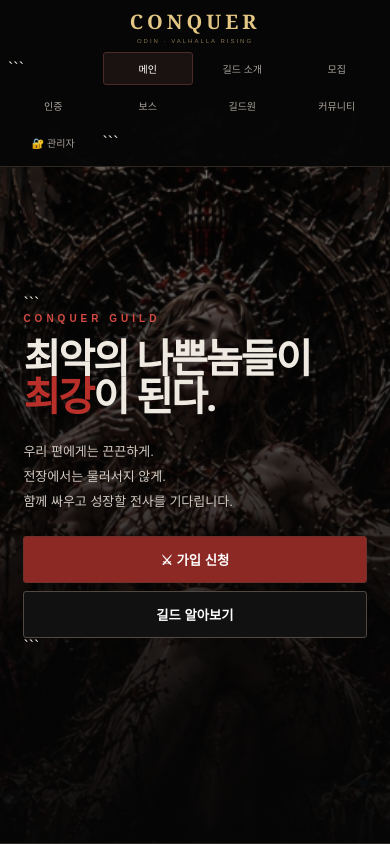
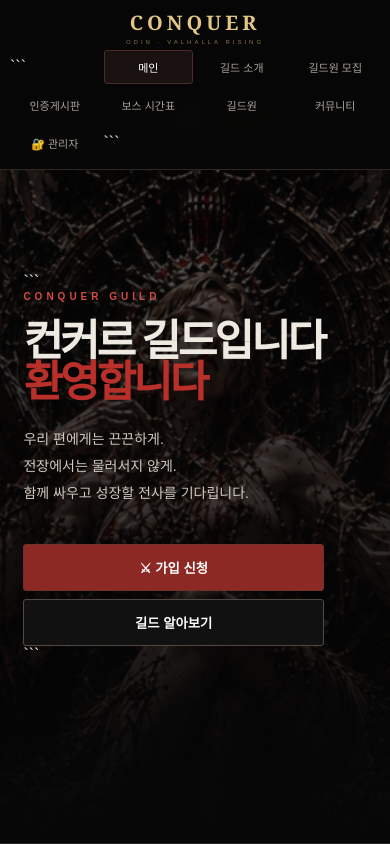
Before and after one commit to topjunbi-design/conquer-guild, a website: page index.html in a window 390 px wide. Shown: the top 844 px of the page. Drawn offline with Linux system fonts and the light colour scheme.

Commit message:
Update index.html

````diff
--- a/index.html
+++ b/index.html
@@ -4,14 +4,17 @@
 <head>
 <meta charset="utf-8">
 <meta name="viewport" content="width=device-width,initial-scale=1">
+
 <title>CONQUER | 컨커르</title>
 
 <style>
 :root{
   --bg:#070707;
   --panel:#111;
+  --panel2:#161311;
   --line:#2d2824;
   --red:#b92f29;
+  --red2:#70201b;
   --gold:#c9a35f;
   --text:#eee9e1;
   --muted:#99938c;
@@ -33,7 +36,7 @@ body{
 }
 
 /* =========================
-   상단 메뉴
+   TOP NAV
 ========================= */
 
 .side{
@@ -41,14 +44,20 @@ body{
   z-index:100;
   top:0;
   left:0;
-  width:100%;
-  background:rgba(7,7,7,.97);
+  right:0;
+  height:72px;
+  background:rgba(7,7,7,.94);
+  backdrop-filter:blur(12px);
   border-bottom:1px solid var(--line);
-  padding:10px 20px;
+
+  display:flex;
+  align-items:center;
+  padding:0 28px;
 }
 
 .logo{
-  text-align:center;
+  min-width:210px;
+  text-align:left;
   font:700 25px Georgia,serif;
   letter-spacing:5px;
   color:#e4c785;
@@ -64,14 +73,18 @@ body{
 
 .menu{
   display:flex;
-  justify-content:center;
   align-items:center;
-  gap:5px;
-  margin-top:9px;
+  gap:3px;
+  overflow-x:auto;
+  scrollbar-width:none;
+}
+
+.menu::-webkit-scrollbar{
+  display:none;
 }
 
 .menu a{
-  padding:10px 14px;
+  padding:11px 13px;
   border:1px solid transparent;
   border-radius:3px;
   color:#aaa39b;
@@ -88,35 +101,38 @@ body{
 }
 
 .join{
-  position:absolute;
-  right:20px;
-  top:37px;
+  margin-left:auto;
+  white-space:nowrap;
   background:linear-gradient(#a9352e,#651b17);
   border:1px solid #77342e;
   color:#fff;
-  padding:10px 15px;
+  padding:11px 17px;
   border-radius:3px;
   font-weight:bold;
   cursor:pointer;
 }
 
 /* =========================
-   본문
+   MAIN
 ========================= */
 
 main{
-  padding-top:91px;
+  margin:0;
+  padding-top:72px;
 }
 
 /* =========================
-   메인
+   HERO
 ========================= */
 
 .hero{
-  min-height:calc(100vh - 91px);
+  min-height:calc(100vh - 72px);
+
   display:flex;
   align-items:center;
+
   padding:80px 8%;
+
   position:relative;
   overflow:hidden;
 
@@ -124,19 +140,33 @@ main{
     linear-gradient(
       90deg,
       #050505 0%,
-      rgba(5,5,5,.88) 38%,
-      rgba(5,5,5,.55) 70%,
-      rgba(5,5,5,.75) 100%
+      rgba(5,5,5,.92) 35%,
+      rgba(5,5,5,.58) 65%,
+      rgba(5,5,5,.8) 100%
     ),
     url("queen-reference.png") center/cover no-repeat;
 
   border-bottom:1px solid var(--line);
 }
 
+.hero:after{
+  content:"";
+  position:absolute;
+  inset:auto 0 0 0;
+  height:180px;
+
+  background:linear-gradient(
+    transparent,
+    var(--bg)
+  );
+
+  pointer-events:none;
+}
+
 .hero-content{
   position:relative;
   z-index:2;
-  max-width:780px;
+  max-width:760px;
 }
 
 .eyebrow{
@@ -162,14 +192,20 @@ main{
   font-size:16px;
 }
 
+.hero-buttons{
+  margin-top:30px;
+}
+
 .btn,
 .submit{
   display:inline-block;
   padding:13px 20px;
   margin:8px 6px 0 0;
+
   border:1px solid #71312b;
   background:#8c2924;
   color:#fff;
+
   border-radius:3px;
   cursor:pointer;
   font-weight:bold;
@@ -181,15 +217,16 @@ main{
 }
 
 /* =========================
-   섹션
+   SECTIONS
 ========================= */
 
 .page{
   display:block;
-  padding:90px 8%;
+  padding:100px 8%;
   min-height:70vh;
+
   border-bottom:1px solid var(--line);
-  scroll-margin-top:110px;
+  scroll-margin-top:72px;
 }
 
 .page:nth-child(even){
@@ -208,7 +245,7 @@ main{
 }
 
 /* =========================
-   카드
+   CARDS
 ========================= */
 
 .cards{
@@ -222,10 +259,17 @@ main{
   border:1px solid var(--line);
   padding:25px;
   border-radius:4px;
+  transition:.2s;
+}
+
+.card:hover{
+  transform:translateY(-3px);
+  border-color:#594037;
 }
 
 .card h3{
   margin-top:0;
+  color:#eee;
 }
 
 .card p,
@@ -235,7 +279,7 @@ main{
 }
 
 /* =========================
-   표
+   BOSS TABLE
 ========================= */
 
 .table{
@@ -263,7 +307,7 @@ th{
 }
 
 /* =========================
-   알림
+   NOTICE
 ========================= */
 
 .notice{
@@ -271,20 +315,26 @@ th{
   border:1px solid var(--line);
   background:#0f0f0f;
   color:#bbb;
+  margin-bottom:15px;
 }
 
 /* =========================
-   팝업
+   MODAL
 ========================= */
 
 .modal{
   display:none;
+
   position:fixed;
   inset:0;
+
   background:#000c;
+
   z-index:200;
+
   align-items:center;
   justify-content:center;
+
   padding:20px;
 }
 
@@ -296,8 +346,11 @@ th{
   width:min(560px,100%);
   max-height:90vh;
   overflow:auto;
+
   background:#111;
+
   border:1px solid #63452f;
+
   padding:27px;
 }
 
@@ -316,11 +369,16 @@ label{
 input,
 textarea{
   width:100%;
+
   margin-top:5px;
+
   background:#080808;
   color:white;
+
   border:1px solid #3b3733;
+
   padding:11px;
+
   border-radius:3px;
 }
 
@@ -343,44 +401,51 @@ textarea{
   border-color:#4b4540;
 }
 
-/* =====================================================
-   모바일
-===================================================== */
+/* =========================
+   MOBILE
+========================= */
 
 @media(max-width:850px){
 
   .side{
-    position:fixed;
-    top:0;
-    left:0;
-    width:100%;
-    padding:8px 8px 7px;
+    height:auto;
+    min-height:62px;
+
+    padding:9px 10px;
+
+    display:flex;
+    flex-wrap:wrap;
+
+    gap:5px;
   }
 
   .logo{
+    min-width:auto;
+    width:100%;
+
+    text-align:center;
+
     font-size:20px;
     letter-spacing:4px;
   }
 
   .logo small{
     font-size:6px;
-    letter-spacing:2px;
   }
 
   .menu{
+    order:2;
     width:100%;
     display:grid;
-    grid-template-columns:repeat(4,minmax(0,1fr));
+    grid-template-columns:repeat(4,1fr);
     gap:4px;
-    margin-top:8px;
+    overflow:visible;
   }
 
   .menu a{
-    width:100%;
-    padding:9px 2px;
+    padding:8px 3px;
     text-align:center;
     font-size:11px;
-    overflow:hidden;
   }
 
   .join{
@@ -388,49 +453,35 @@ textarea{
   }
 
   main{
-    padding-top:111px;
+    padding-top:94px;
   }
 
   .hero{
-    min-height:calc(100vh - 111px);
+    min-height:calc(100vh - 94px);
+
     padding:55px 7%;
+
     background:
       linear-gradient(
         180deg,
-        rgba(5,5,5,.48),
-        rgba(5,5,5,.95)
+        rgba(5,5,5,.55),
+        rgba(5,5,5,.94)
       ),
       url("queen-reference.png") center/cover no-repeat;
   }
 
-  .hero-content{
-    width:100%;
-  }
-
-  .eyebrow{
-    font-size:10px;
-    letter-spacing:4px;
-  }
-
   .hero h1{
-    font-size:48px;
+    font-size:52px;
     letter-spacing:-3px;
-    margin-top:15px;
   }
 
   .hero p{
     font-size:14px;
   }
 
-  .hero .btn{
-    width:100%;
-    margin-right:0;
-  }
-
   .page{
-    padding:70px 7%;
+    padding:75px 7%;
     min-height:auto;
-    scroll-margin-top:115px;
   }
 
   .title{
@@ -441,43 +492,39 @@ textarea{
     grid-template-columns:1fr;
   }
 
+  .row{
+    grid-template-columns:1fr;
+  }
+
   .card{
     padding:20px;
   }
 
-  .row{
-    grid-template-columns:1fr;
+  .btn{
+    width:100%;
+    text-align:center;
   }
 
 }
 
-/* =====================================================
-   작은 휴대폰
-===================================================== */
+/* =========================
+   SMALL PHONE
+========================= */
 
 @media(max-width:430px){
 
-  .menu a{
-    font-size:10px;
-    padding:8px 1px;
+  .hero h1{
+    font-size:43px;
   }
 
-  main{
-    padding-top:108px;
+  .eyebrow{
+    letter-spacing:4px;
+    font-size:10px;
   }
 
   .hero{
-    min-height:calc(100vh - 108px);
-    padding:45px 6%;
-  }
-
-  .hero h1{
-    font-size:40px;
-    letter-spacing:-2px;
-  }
-
-  .hero p{
-    font-size:13px;
+    padding-left:6%;
+    padding-right:6%;
   }
 
   .page{
@@ -493,7 +540,7 @@ textarea{
 <body>
 
 <!-- =========================
-     상단 메뉴
+     NAV
 ========================= -->
 
 <aside class="side">
@@ -510,11 +557,11 @@ textarea{
 
 <a data-page="guild">길드 소개</a>
 
-<a data-page="recruit">모집</a>
+<a data-page="recruit">길드원 모집</a>
 
-<a data-page="proof">인증</a>
+<a data-page="proof">인증게시판</a>
 
-<a data-page="boss">보스</a>
+<a data-page="boss">보스 시간표</a>
 
 <a data-page="members">길드원</a>
 
@@ -534,7 +581,7 @@ textarea{
 <main>
 
 <!-- =========================
-     메인
+     HOME
 ========================= -->
 
 <section id="home" class="hero">
@@ -547,8 +594,8 @@ textarea{
 </div>
 
 <h1>
-  최악의 나쁜놈들이<br>
-  <span>최강</span>이 된다.
+  컨커르 길드입니다<br>
+  <span>환영합니다</span>
 </h1>
 
 <p>
@@ -557,13 +604,17 @@ textarea{
   함께 싸우고 성장할 전사를 기다립니다.
 </p>
 
+<div class="hero-buttons">
+
   <button class="btn" onclick="openJoin()">
     ⚔ 가입 신청
   </button>
 
-<button class="btn dark" onclick="show('guild')">
+  <button class="btn dark" onclick="scrollToSection('guild')">
     길드 알아보기
   </button>
+
+</div>
 ```
 
   </div>
@@ -571,7 +622,7 @@ textarea{
 </section>
 
 <!-- =========================
-     길드 소개
+     GUILD
 ========================= -->
 
 <section id="guild" class="page">
@@ -617,7 +668,7 @@ textarea{
 </section>
 
 <!-- =========================
-     모집
+     RECRUIT
 ========================= -->
 
 <section id="recruit" class="page">
@@ -653,7 +704,7 @@ textarea{
 </section>
 
 <!-- =========================
-     인증
+     PROOF
 ========================= -->
 
 <section id="proof" class="page">
@@ -671,7 +722,7 @@ textarea{
 </section>
 
 <!-- =========================
-     보스
+     BOSS
 ========================= -->
 
 <section id="boss" class="page">
@@ -745,7 +796,7 @@ textarea{
 </section>
 
 <!-- =========================
-     길드원
+     MEMBERS
 ========================= -->
 
 <section id="members" class="page">
@@ -763,7 +814,7 @@ textarea{
 </section>
 
 <!-- =========================
-     커뮤니티
+     COMMUNITY
 ========================= -->
 
 <section id="community" class="page">
@@ -806,7 +857,7 @@ textarea{
 </section>
 
 <!-- =========================
-     관리자
+     ADMIN
 ========================= -->
 
 <section id="admin" class="page">
@@ -826,7 +877,7 @@ textarea{
 </main>
 
 <!-- =========================
-     가입 신청 팝업
+     JOIN MODAL
 ========================= -->
 
 <div class="modal" id="joinModal">
@@ -889,7 +940,7 @@ textarea{
 </div>
 
 <!-- =========================
-     관리자 로그인
+     LOGIN MODAL
 ========================= -->
 
 <div class="modal" id="loginModal">
@@ -918,7 +969,10 @@ textarea{
   비밀번호
 </label>
 
-<input id="adminPw" type="password">
+<input
+  id="adminPw"
+  type="password"
+>
 
 <button class="submit" onclick="login()">
   로그인
@@ -933,11 +987,36 @@ textarea{
 
 const $ = s => document.querySelector(s);
 
+const pages = [
+  ...document.querySelectorAll('.page')
+];
+
 const links = [
   ...document.querySelectorAll('.menu a')
 ];
 
-/* 메뉴 이동 */
+/* =========================
+   SECTION SCROLL
+========================= */
+
+function scrollToSection(id){
+
+  const el = document.getElementById(id);
+
+  if(el){
+
+    el.scrollIntoView({
+      behavior:'smooth',
+      block:'start'
+    });
+
+  }
+
+}
+
+/* =========================
+   MENU
+========================= */
 
 function show(id){
 
@@ -950,14 +1029,12 @@ function show(id){
     block:'start'
   });
 
-  links.forEach(a => {
-
+  links.forEach(a =>
     a.classList.toggle(
       'on',
       a.dataset.page === id
+    )
   );
-
-  });
 
   if(id === 'members') loadMembers();
 
@@ -967,7 +1044,9 @@ function show(id){
 
 }
 
-/* 메뉴 클릭 */
+/* =========================
+   MENU CLICK
+========================= */
 
 links.forEach(a => {
 
@@ -977,9 +1056,8 @@ links.forEach(a => {
 
       try{
 
-        const m = await fetch(
-          '/api/admin/me'
-        ).then(r => r.json());
+        const m = await fetch('/api/admin/me')
+          .then(r => r.json());
 
         if(!m.authenticated){
 
@@ -987,15 +1065,15 @@ links.forEach(a => {
             .classList.add('show');
 
           return;
+
         }
 
       }catch(e){
 
-        alert(
-          '관리자 서버에 연결할 수 없습니다.'
-        );
+        alert('관리자 서버에 연결할 수 없습니다.');
 
         return;
+
       }
 
     }
@@ -1006,7 +1084,9 @@ links.forEach(a => {
 
 });
 
-/* 가입 팝업 */
+/* =========================
+   JOIN
+========================= */
 
 function openJoin(){
 
@@ -1022,7 +1102,9 @@ function closeJoin(){
 
 }
 
-/* 로그인 팝업 */
+/* =========================
+   LOGIN
+========================= */
 
 function closeLogin(){
 
@@ -1031,7 +1113,9 @@ function closeLogin(){
 
 }
 
-/* 가입 신청 */
+/* =========================
+   JOIN SUBMIT
+========================= */
 
 async function submitJoin(){
 
@@ -1086,7 +1170,9 @@ async function submitJoin(){
 
 }
 
-/* 관리자 로그인 */
+/* =========================
+   LOGIN
+========================= */
 
 async function login(){
 
@@ -1133,7 +1219,9 @@ async function login(){
 
 }
 
-/* 길드원 */
+/* =========================
+   MEMBERS
+========================= */
 
 async function loadMembers(){
 
@@ -1176,7 +1264,9 @@ async function loadMembers(){
 
 }
 
-/* 게시판 */
+/* =========================
+   POSTS
+========================= */
 
 async function loadPosts(){
 
@@ -1221,7 +1311,9 @@ async function loadPosts(){
 
 }
 
-/* 관리자 */
+/* =========================
+   ADMIN
+========================= */
 
 async function loadAdmin(){
 
@@ -1240,10 +1332,15 @@ async function loadAdmin(){
           <tr>
 
             <th>닉네임</th>
+
             <th>클래스</th>
+
             <th>전투력</th>
+
             <th>신청일</th>
+
             <th>상태</th>
+
             <th>관리</th>
 
           </tr>
@@ -1319,7 +1416,9 @@ async function loadAdmin(){
 
 }
 
-/* 승인 / 거절 */
+/* =========================
+   DECISION
+========================= */
 
 async function decision(id,status){
 
@@ -1361,7 +1460,9 @@ async function decision(id,status){
 
 }
 
-/* 로그아웃 */
+/* =========================
+   LOGOUT
+========================= */
 
 async function logout(){
 
@@ -1380,7 +1481,9 @@ async function logout(){
 
 }
 
-/* HTML escape */
+/* =========================
+   ESCAPE
+========================= */
 
 function esc(s){
 
@@ -1400,18 +1503,24 @@ function esc(s){
 
 }
 
-/* 팝업 바깥 클릭 */
+/* =========================
+   CLOSE MODAL
+========================= */
 
 window.addEventListener(
   'click',
   e => {
 
     if(e.target === $('#joinModal')){
+
       closeJoin();
+
     }
 
     if(e.target === $('#loginModal')){
+
       closeLogin();
+
     }
 
   }
````
Lines whose indentation alone changed are shown as unchanged.
